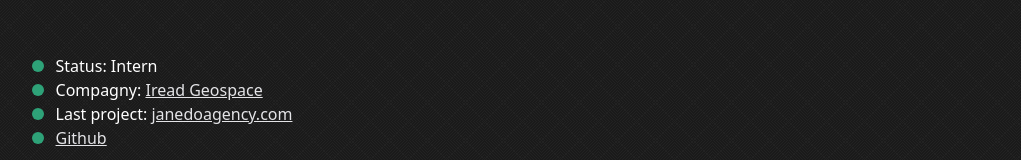
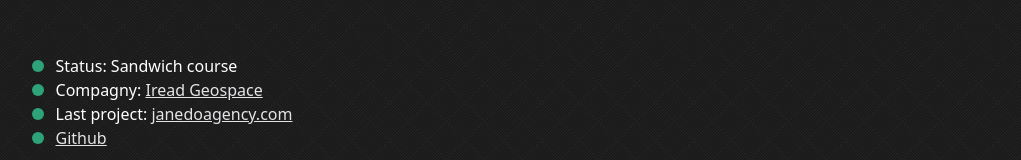
Before and after one commit to t-rosa/portfolio, a Next.js app: page / in a window 1280 px wide. Shown: the part 106-266 px from the top of the page, without its empty margins (238-1259 px from the left). Built offline with nearby package versions, Linux system fonts and the light colour scheme.

Commit message:
Replace intern by sandwich course

```diff
--- a/src/pages/contact.tsx
+++ b/src/pages/contact.tsx
@@ -22,7 +22,7 @@ const Contact: NextPage = () => {
         <section className="col-[1/5] row-[2/3] lg:col-[2/3] lg:row-[2/3] justify-self-center z-10">
           <div className="flex items-center gap-3">
             <div className="w-3 h-3 bg-emerald-400 rounded-full animate-pulse" />
-            <h2 className="">Status: Intern</h2>
+            <h2 className="">Status: Sandwich course</h2>
           </div>
           <div className="flex items-center gap-3">
             <div className="w-3 h-3 bg-emerald-400 rounded-full animate-pulse" />
--- a/src/pages/index.tsx
+++ b/src/pages/index.tsx
@@ -23,7 +23,7 @@ const Introduction: NextPage = () => {
         <section className="col-[1/5] row-[2/3] lg:col-[2/3] lg:row-[2/3] justify-self-center z-10">
           <div className="flex items-center gap-3">
             <div className="w-3 h-3 bg-emerald-400 rounded-full animate-pulse" />
-            <h2 className="">Status: Intern</h2>
+            <h2 className="">Status: Sandwich course</h2>
           </div>
           <div className="flex items-center gap-3">
             <div className="w-3 h-3 bg-emerald-400 rounded-full animate-pulse" />
--- a/src/pages/skills.tsx
+++ b/src/pages/skills.tsx
@@ -22,7 +22,7 @@ const Skills: NextPage = () => {
         <section className="col-[1/5] row-[2/3] lg:col-[2/3] lg:row-[2/3] justify-self-center z-10">
           <div className="flex items-center gap-3">
             <div className="w-3 h-3 bg-emerald-400 rounded-full animate-pulse" />
-            <h2 className="">Status: Intern</h2>
+            <h2 className="">Status: Sandwich course</h2>
           </div>
           <div className="flex items-center gap-3">
             <div className="w-3 h-3 bg-emerald-400 rounded-full animate-pulse" />
```
